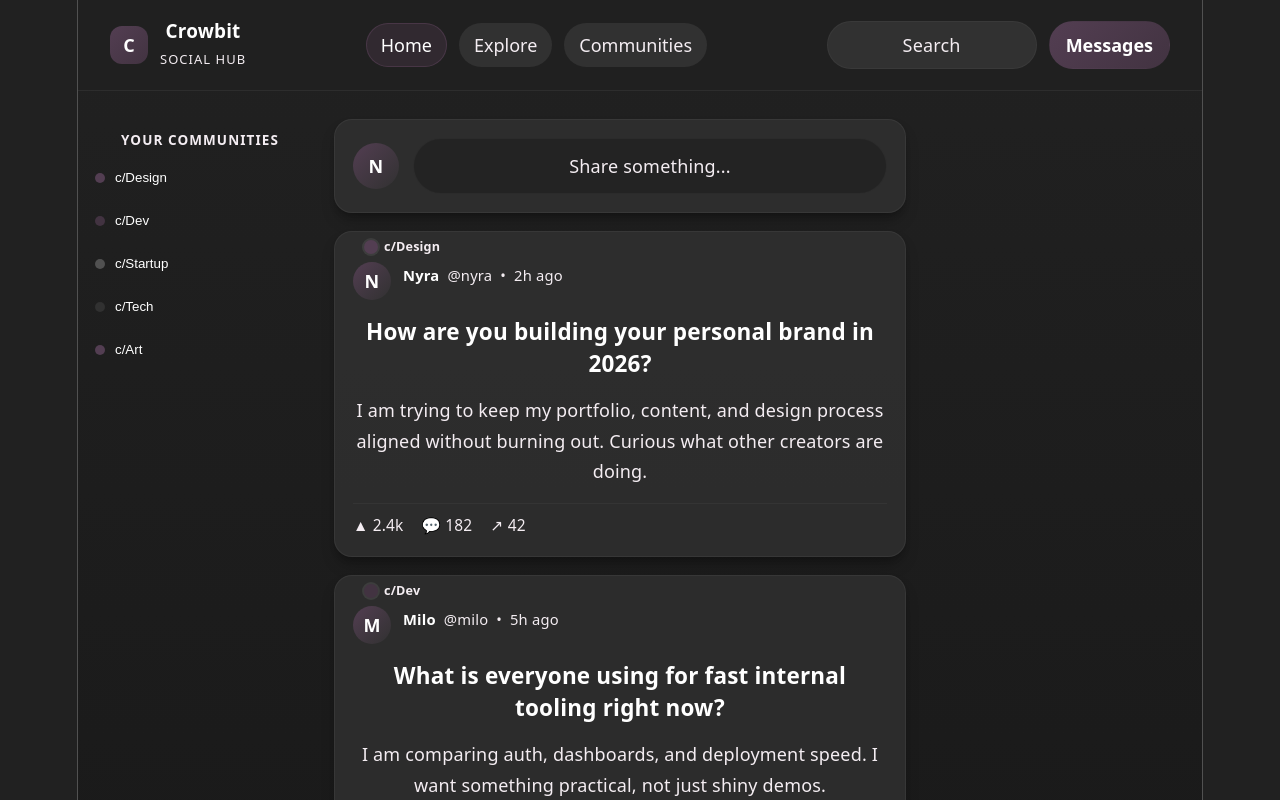
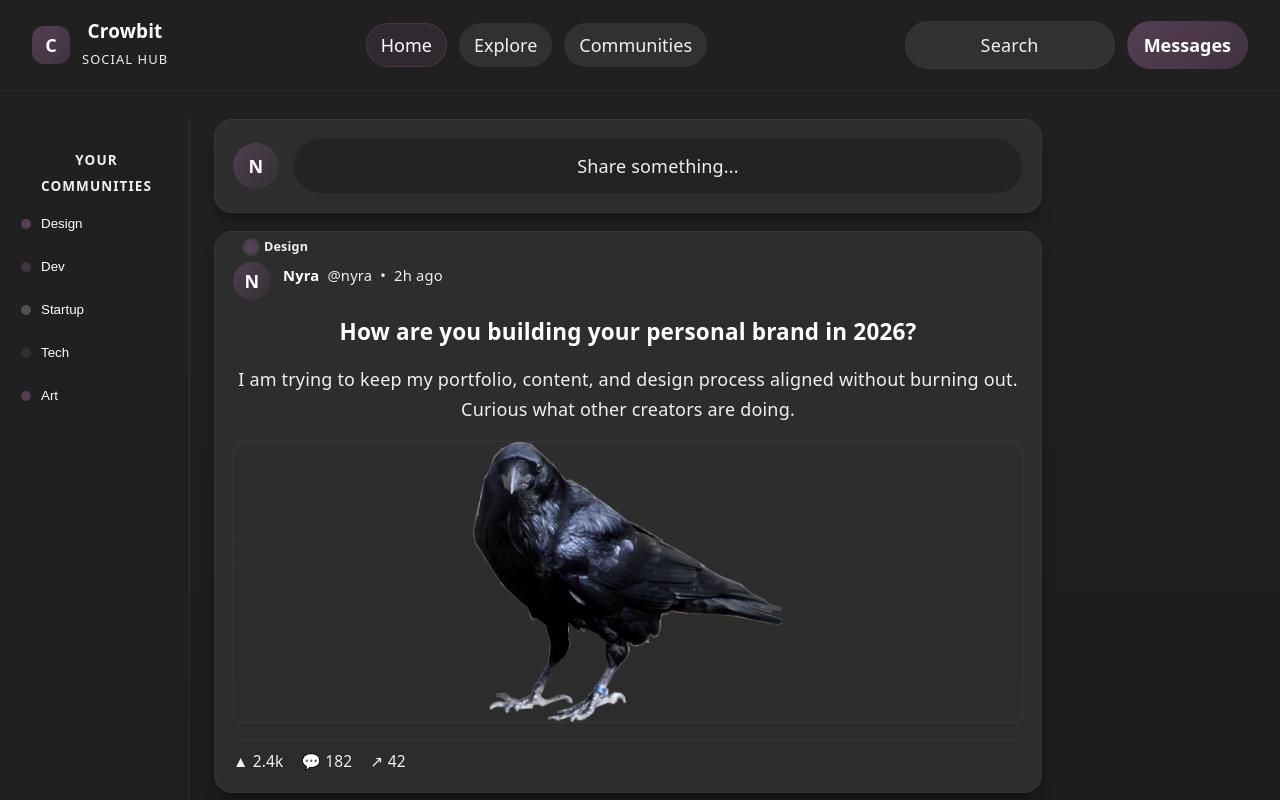
Before and after one commit to Crowbit-dev/Crowbit, a React (Vite) app in the folder client/: page /home in a window 1280 px wide. Shown: the top 800 px of the page. Built offline with nearby package versions, Linux system fonts and the light colour scheme.

Commit message:
feat: enhance layout and styling

```diff
--- a/client/src/App.css
+++ b/client/src/App.css
@@ -22,6 +22,7 @@
   display: flex;
   align-items: center;
   gap: 12px;
+  user-select: none;
 }
 
 .brand-mark {
@@ -100,16 +101,25 @@
 
 .home-layout {
   display: grid;
-  grid-template-columns: 220px minmax(0, 1fr) 260px;
+  grid-template-columns: 190px minmax(0, 1fr) 190px;
   gap: 24px;
-  max-width: 1500px;
-  margin: 0 auto;
-  padding: 28px 12px 40px;
+  width: 100%;
+  box-sizing: border-box;
+  padding: 28px 24px 40px 0;
 }
 
 .side-panel,
 .feed-panel {
   min-width: 0;
+}
+
+.left-panel {
+  align-self: stretch;
+  min-height: calc(100vh - 105px);
+  padding: 20px 12px 40px 16px;
+  box-sizing: border-box;
+  background: rgba(33, 33, 33, 0.72);
+  border-right: 1px solid rgba(255, 255, 255, 0.07);
 }
 
 .panel-card,
@@ -220,6 +230,8 @@
   display: flex;
   flex-direction: column;
   gap: 18px;
+  width: min(100%, 900px);
+  justify-self: center;
 }
 
 .composer-card,
@@ -324,6 +336,17 @@
   margin: 0;
   color: var(--text);
   line-height: 1.7;
+}
+
+.post-image {
+  display: block;
+  width: auto;
+  max-width: 100%;
+  max-height: 280px;
+  height: auto;
+  object-fit: contain;
+  border-radius: 12px;
+  border: 1px solid rgba(255, 255, 255, 0.06);
 }
 
 .post-stats {
--- a/client/src/App.tsx
+++ b/client/src/App.tsx
@@ -1,14 +1,16 @@
 import { useState, type CSSProperties } from 'react'
 import './App.css'
+import crowPhotograph from './assets/crowphotograph.png'
+import crowSideProfile from './assets/crowsideprofile.png'
 
 type ViewMode = 'feed' | 'messages'
 
 const communities = [
-  { name: 'c/Design', color: '#533e52' },
-  { name: 'c/Dev', color: '#423341' },
-  { name: 'c/Startup', color: '#515151' },
-  { name: 'c/Tech', color: '#313131' },
-  { name: 'c/Art', color: '#533e52' },
+  { name: 'Design', color: '#533e52' },
+  { name: 'Dev', color: '#423341' },
+  { name: 'Startup', color: '#515151' },
+  { name: 'Tech', color: '#313131' },
+  { name: 'Art', color: '#533e52' },
 ]
 
 const posts = [
@@ -16,27 +18,29 @@ const posts = [
     author: 'Nyra',
     handle: '@nyra',
     time: '2h ago',
-    community: 'c/Design',
+    community: 'Design',
     title: 'How are you building your personal brand in 2026?',
     body:
       'I am trying to keep my portfolio, content, and design process aligned without burning out. Curious what other creators are doing.',
+    image: crowPhotograph,
     stats: { comments: 182, upvotes: 2.4, shares: 42 },
   },
   {
     author: 'Milo',
     handle: '@milo',
     time: '5h ago',
-    community: 'c/Dev',
+    community: 'Dev',
     title: 'What is everyone using for fast internal tooling right now?',
     body:
       'I am comparing auth, dashboards, and deployment speed. I want something practical, not just shiny demos.',
+    image: crowSideProfile,
     stats: { comments: 96, upvotes: 1.8, shares: 21 },
   },
   {
     author: 'Ava',
     handle: '@ava',
     time: '1d ago',
-    community: 'c/Startup',
+    community: 'Startup',
     title: 'Founders: what do your best community rituals look like?',
     body:
       'The most sustainable communities usually feel less like a launch and more like a habit. I am collecting examples.',
@@ -134,6 +138,7 @@ function App() {
 
                   <h3>{post.title}</h3>
                   <p className="post-body">{post.body}</p>
+                  {post.image && <img className="post-image" src={post.image} alt="Placeholder post visual" />}
 
                   <div className="post-stats">
                     {/* TODO: Add proper icons for upvotes, comments, and shares */}
--- a/client/src/index.css
+++ b/client/src/index.css
@@ -30,11 +30,10 @@
 }
 
 #root {
-  width: 1126px;
-  max-width: 100%;
-  margin: 0 auto;
+  width: 100%;
+  max-width: none;
+  margin: 0;
   text-align: center;
-  border-inline: 1px solid var(--border);
   min-height: 100svh;
   display: flex;
   flex-direction: column;
```
